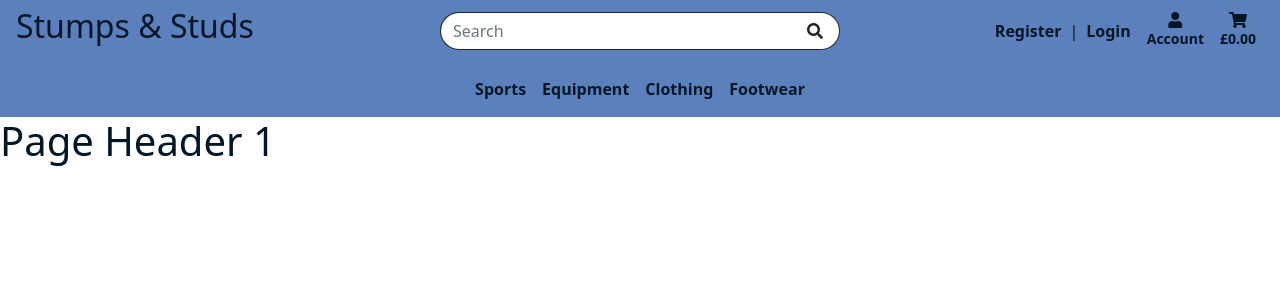
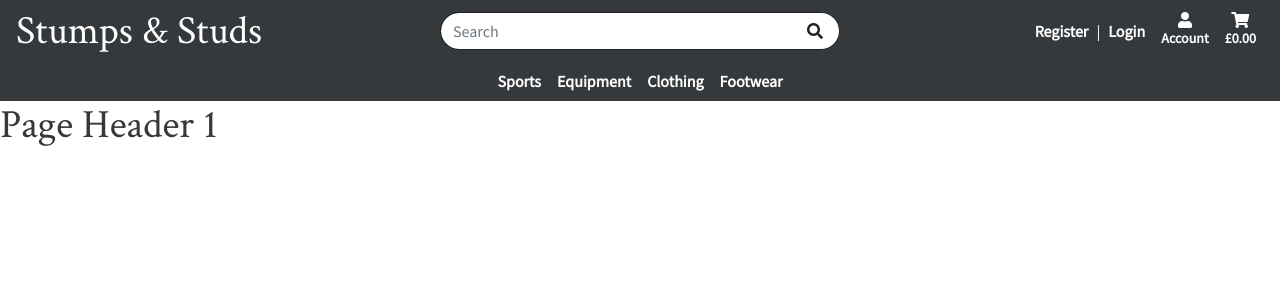
Before and after one commit to LukeGarnham/Stumps-and-Studs-MS4, a Django app: page / in a window 1280 px wide. Shown: the top 300 px of the page. Run offline with Django 3.2, Linux system fonts and the light colour scheme.

Commit message:
Adjust header and navbar layout. Change style to grey background colour and white text.  Fonts applied.

```diff
--- a/static/css/base.css
+++ b/static/css/base.css
@@ -1,18 +1,26 @@
+@import url('https://fonts.googleapis.com/css2?family=Crimson+Text&family=Source+Sans+Pro&display=swap');
+
 body {
-    color: #011627;
+    color: #35393C;
+    font-family: 'Source Sans Pro', sans-serif;
+}
+
+h1,h2,h3,h4,h5,h6 {
+    font-family: 'Crimson Text', serif;
 }
 
 header {
-    background-color: #5C80BC;
+    background-color: #35393C;
+    color: #fff;
 }
 
 a {
     text-decoration: none;
-    color: #011627;
+    color: #fff;
 }
 
 .blue-hover:hover,a:hover {
-    color: #fff;
+    color: #B279A7;
 }
 
 .nav-toggle-button {
@@ -23,4 +31,5 @@ a {
     border: 1px solid transparent;
     border-radius: .25rem;
     transition: box-shadow .15s ease-in-out;
+    color: #fff;
 }
--- a/templates/base.html
+++ b/templates/base.html
@@ -30,21 +30,20 @@
         <title>Stumps & Studs {% block extra_title %}{% endblock %}</title>
     </head>
     <body>
-        <header class="container-fluid">
-            <div class="row p-1">
-                <!-- Menu Icon -->
-                <div class="col-2 d-md-none my-auto">
-                    <button class="nav-toggle-button blue-hover" type="button" data-bs-toggle="collapse" data-bs-target="#navbar-toggle-content" aria-controls="navbar-toggle-content" aria-expanded="false" aria-label="Toggle navigation">
-                        <i class="fas fa-bars"></i>
-                    </button>
-                </div>
+        <header class="container-fluid px-0">
+            <div class="row p-1 mx-0">
                 <!-- Logo -->
                 <div class="d-none d-md-block col-4 order-md-1 my-auto">
-                    <h2>Stumps & Studs</h2>
+                    <a href=""><h1 class="mb-0">Stumps & Studs</h1></a>
                 </div>
                 <!-- Account & Basket -->
-                <div class="col-10 col-md-4 order-md-3 my-auto">
-                    <ul class="list-inline my-auto d-flex justify-content-end align-items-center">
+                <div class="col-12 col-md-4 order-md-3 my-auto">
+                    <ul class="list-inline my-auto d-flex justify-content-between justify-content-md-end align-items-center">
+                        <li class="list-inline-item d-md-none mx-0">
+                            <button class="nav-toggle-button blue-hover" type="button" data-bs-toggle="collapse" data-bs-target="#navbar-toggle-content" aria-controls="navbar-toggle-content" aria-expanded="false" aria-label="Toggle navigation">
+                                <i class="fas fa-bars"></i>
+                            </button>
+                        </li>
                         <li class="list-inline-item d-none d-md-inline mx-0">
                             <a href="" class="p-2"><strong>Register</strong></a>
                         </li>
@@ -53,7 +52,7 @@
                             <a href="" class="p-2"><strong>Login</strong></a>
                         </li>
                         <li class="list-inline-item d-inline d-md-none mx-0">
-                            <div class="text-center d-flex flex-column p-2 blue-hover">
+                            <div id="search-button" class="text-center d-flex flex-column p-2 blue-hover">
                                 <i class="fas fa-search"></i>
                                 <small><strong>Search</strong></small>
                             </div>
@@ -83,7 +82,7 @@
                     </ul>
                 </div>
                 <!-- Search box -->
-                <div class="col-10 offset-1 col-md-4 offset-md-0 order-md-2 my-auto">
+                <div id="nav-search" class="col-10 offset-1 col-md-4 offset-md-0 order-md-2 my-auto py-1 py-md-0">
                     <form class="d-flex" method="GET" action="">
                         <div class="input-group">
                             <input class="form-control border border-dark border-end-0 rounded-0 rounded-end rounded-pill" type="search" name="q" placeholder="Search" aria-label="Search">
@@ -96,10 +95,10 @@
                     </form>
                 </div>
             </div>
-            <nav class="navbar navbar-expand-md">
+            <nav class="navbar navbar-expand-md py-0 mx-0">
                 <div class="container-fluid">
                     <div class="collapse navbar-collapse" id="navbar-toggle-content">
-                        <ul class="navbar-nav mx-auto">
+                        <ul class="navbar-nav mx-auto py-2 py-md-0">
                             <li class="nav-item d-md-none">
                                 <a class="nav-link" href="#"><h5>Stumps & Studs</h5></a>
                             </li>
@@ -140,6 +139,8 @@
             <script src="https://cdn.jsdelivr.net/npm/bootstrap@5.0.0-beta3/dist/js/bootstrap.bundle.min.js" integrity="sha384-JEW9xMcG8R+pH31jmWH6WWP0WintQrMb4s7ZOdauHnUtxwoG2vI5DkLtS3qm9Ekf" crossorigin="anonymous"></script>
             <!-- jQuery CDN: https://code.jquery.com/ -->
             <script src="https://code.jquery.com/jquery-3.6.0.min.js" integrity="sha256-/xUj+3OJU5yExlq6GSYGSHk7tPXikynS7ogEvDej/m4=" crossorigin="anonymous"></script>
+            <!-- base.js -->
+            <script src="{% static 'js/base.js' %}"></script>
         {% endblock %}
 
         {% block postload_js %}
```
